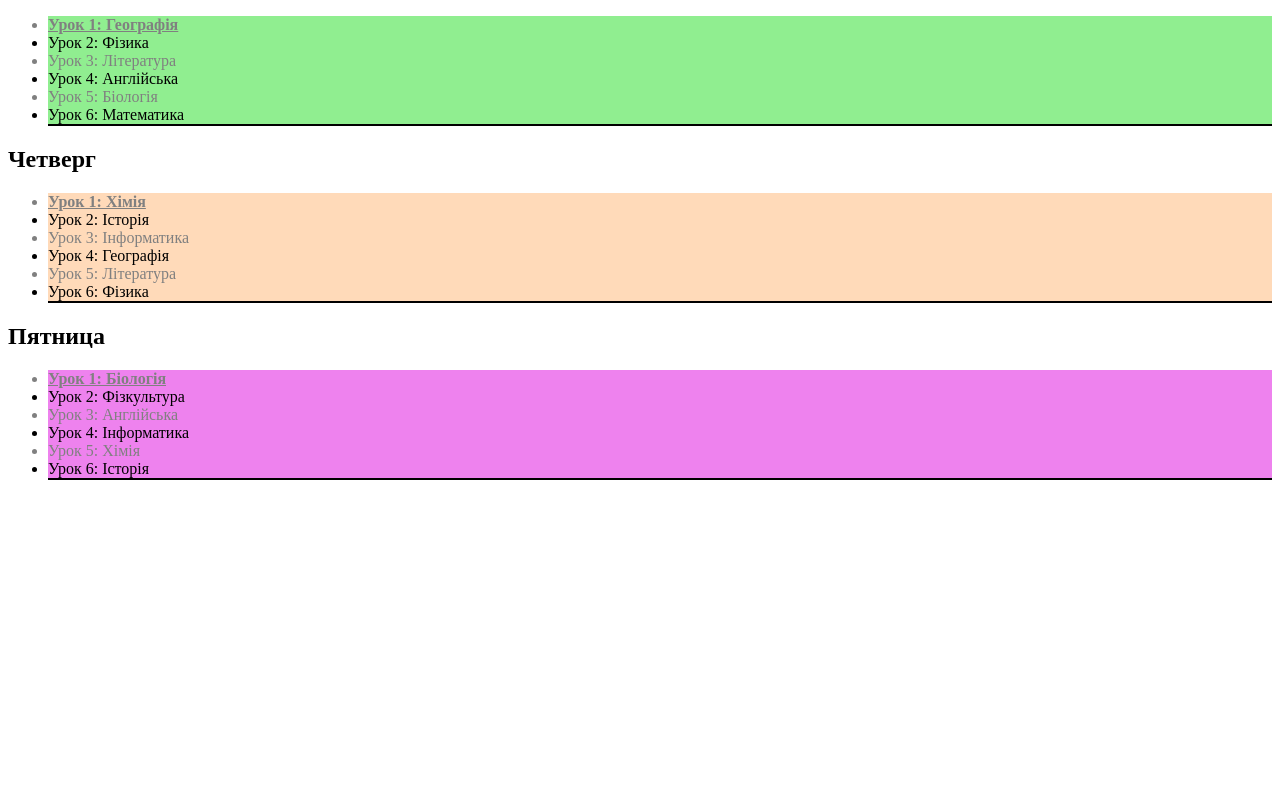
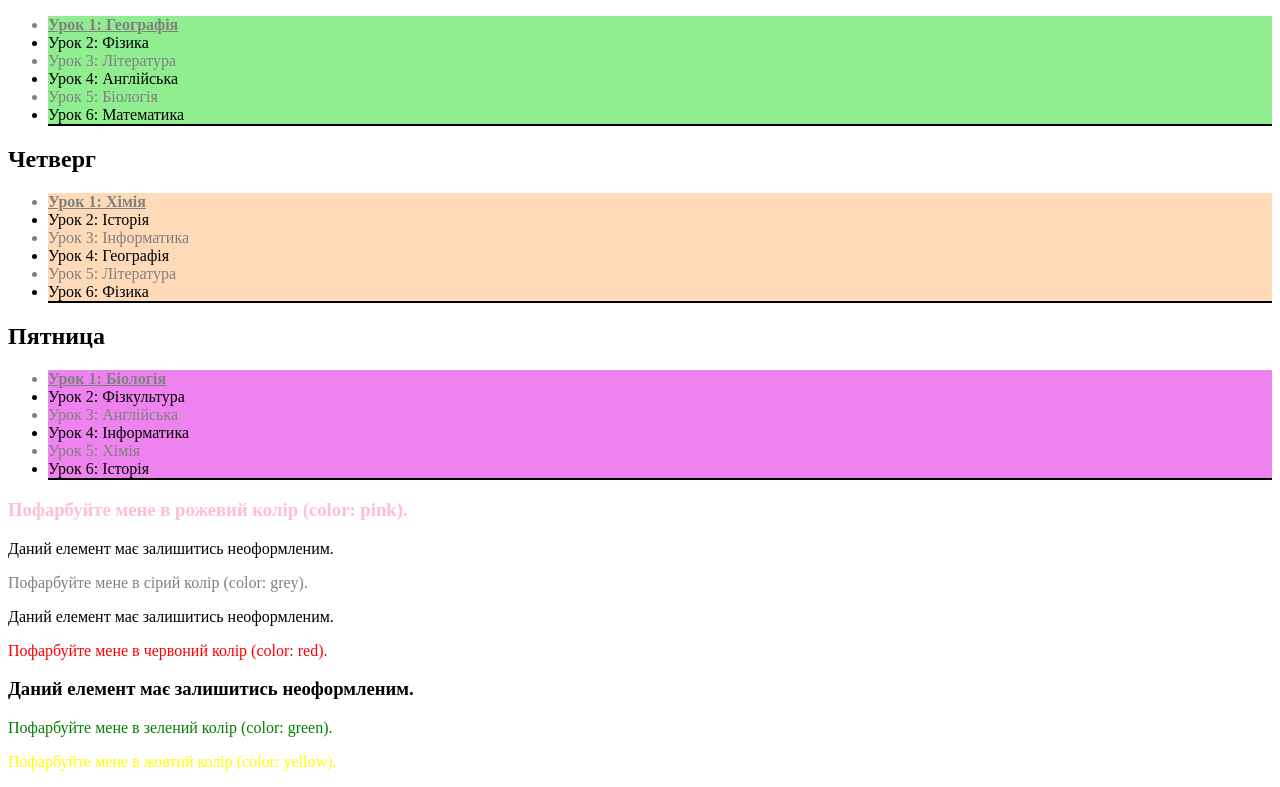
Before and after one commit to Dima284/HW-8, a plain HTML site: page index.html in a window 1280 px wide. Shown: the part 404-1191 px from the top of the page. Before the commit the page ends 900 px from the top, so only its background shows below. Drawn offline with Linux system fonts and the light colour scheme.

Commit message:
Update index.html

```diff
--- a/index.html
+++ b/index.html
@@ -65,6 +65,16 @@
           <li>Урок 6: Історія</li>
         </ul>
     </div>
+    <div class="text-box">
+        <h3>Пофарбуйте мене в рожевий колір (color: pink).</h3>
+        <p>Даний елемент має залишитись неоформленим.</p>
+        <p id="greycol">Пофарбуйте мене в сірий колір (color: grey).</p>
+        <div>Даний елемент має залишитись неоформленим.</div>
+        <div><p>Пофарбуйте мене в червоний колір (color: red).</p></div>
+        <h3>Даний елемент має залишитись неоформленим.</h3>
+        <p>Пофарбуйте мене в зелений колір (color: green).</p>
+        <p class="yellow">Пофарбуйте мене в жовтий колір (color: yellow).</p>
+    </div>
     </div>
 </body>
 </html>
```
